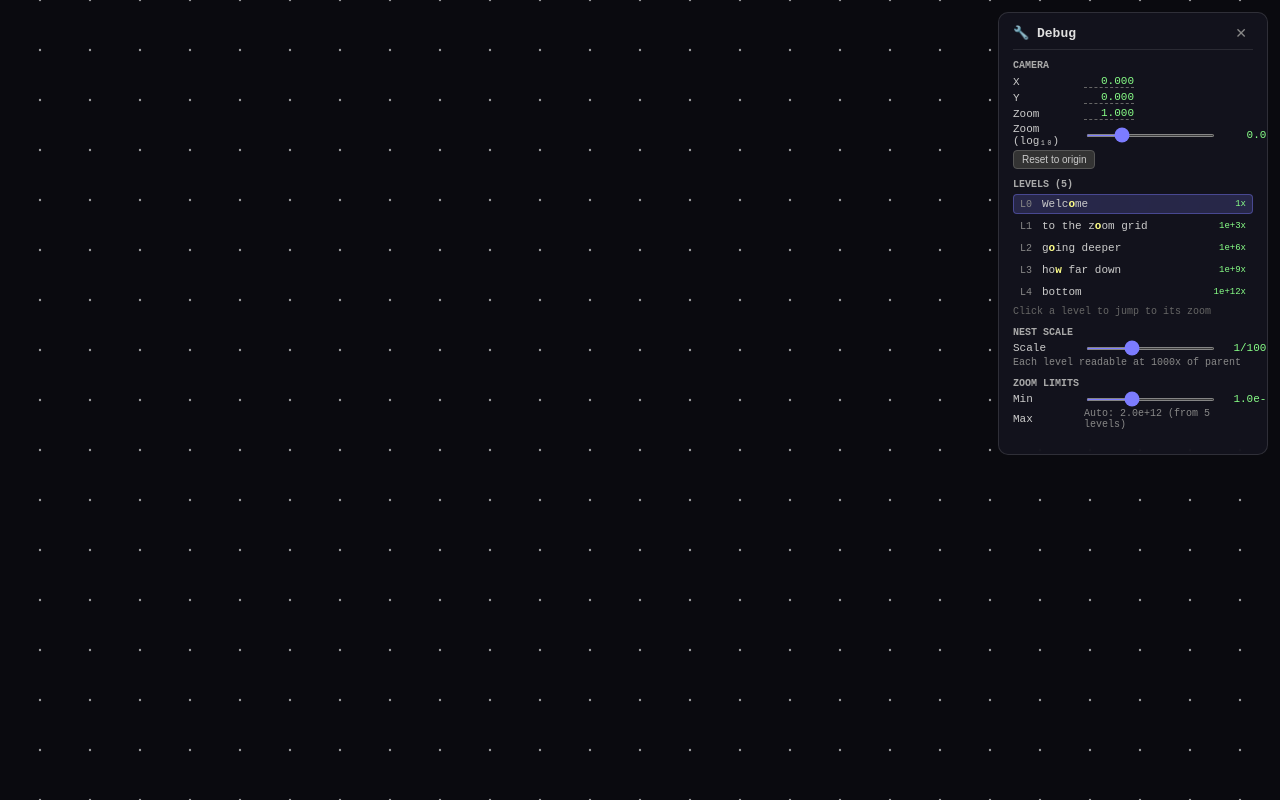
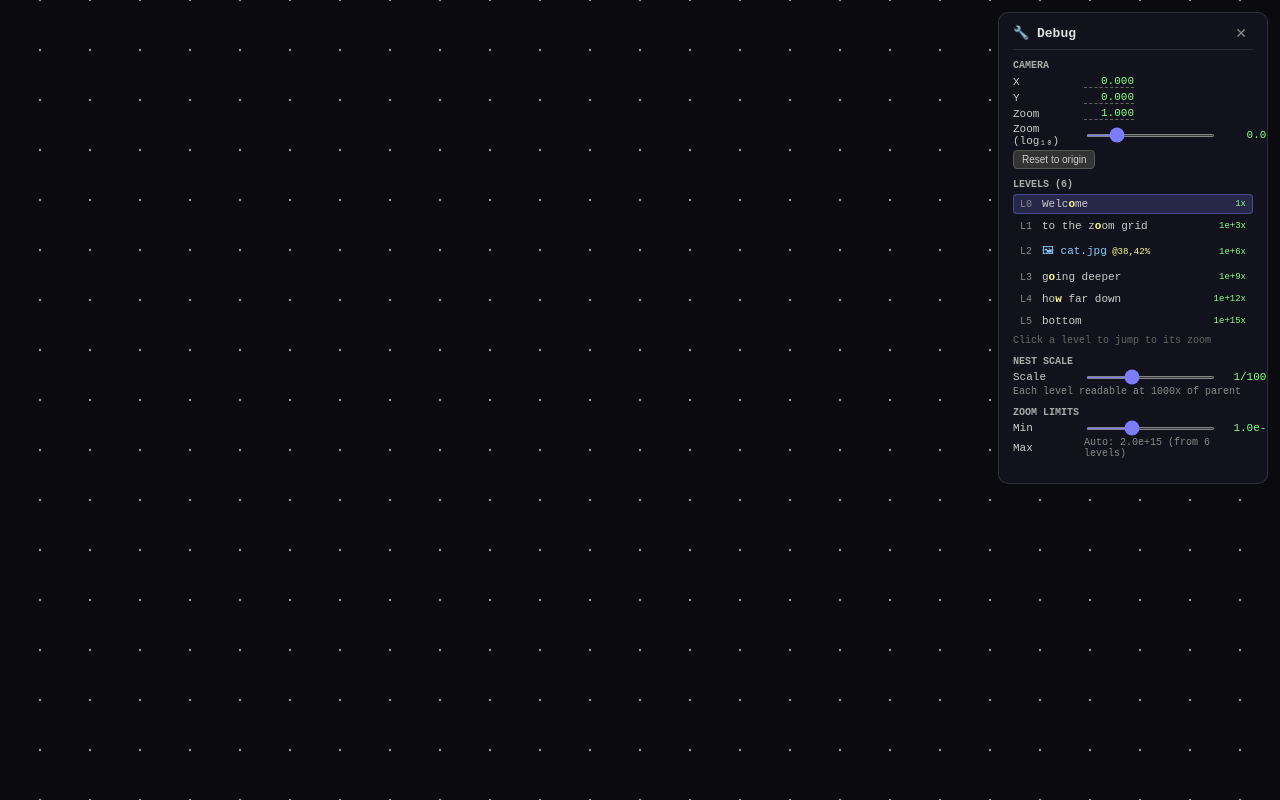
Before and after one commit to njw275/html-in-canvas-zoom, a React (Vite) app: page / in a window 1280 px wide. Built offline with nearby package versions, Linux system fonts and the light colour scheme.

Commit message:
Add Bombay cat image as level 2 (portal at left eye, 38%/42%)

```diff
--- a/src/levels.ts
+++ b/src/levels.ts
@@ -54,6 +54,7 @@ export function levelLabel(level: ZoomLevel): string {
 export const DEFAULT_LEVELS: ZoomLevel[] = [
   { text: 'Welcome', portalIndex: 4 },
   { text: 'to the zoom grid', portalIndex: 8 },
+  { imageUrl: '/cat.jpg', portalPosition: { x: 38, y: 42 } },
   { text: 'going deeper', portalIndex: 1 },
   { text: 'how far down', portalIndex: 2 },
   { text: 'bottom' },
```
